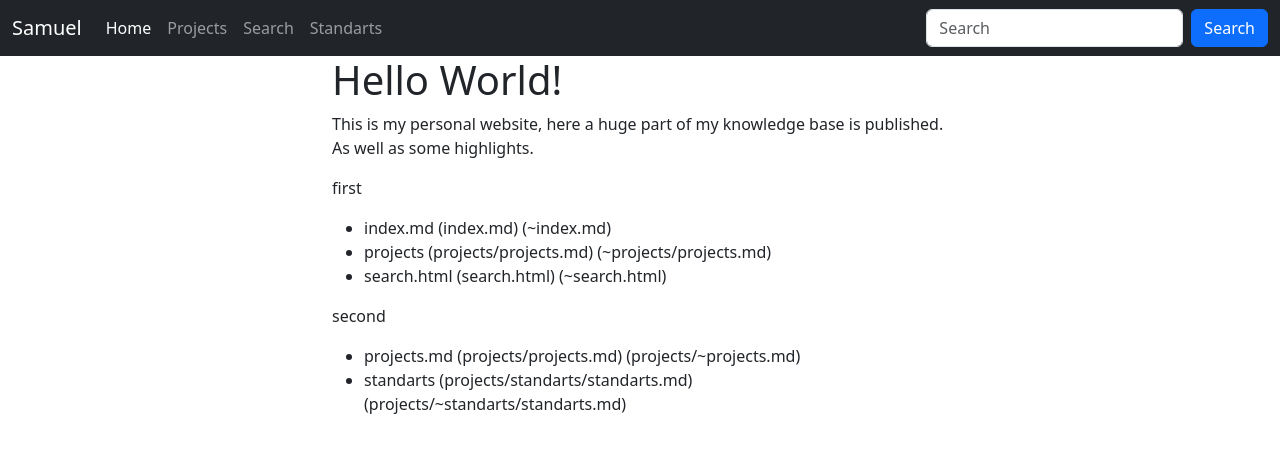
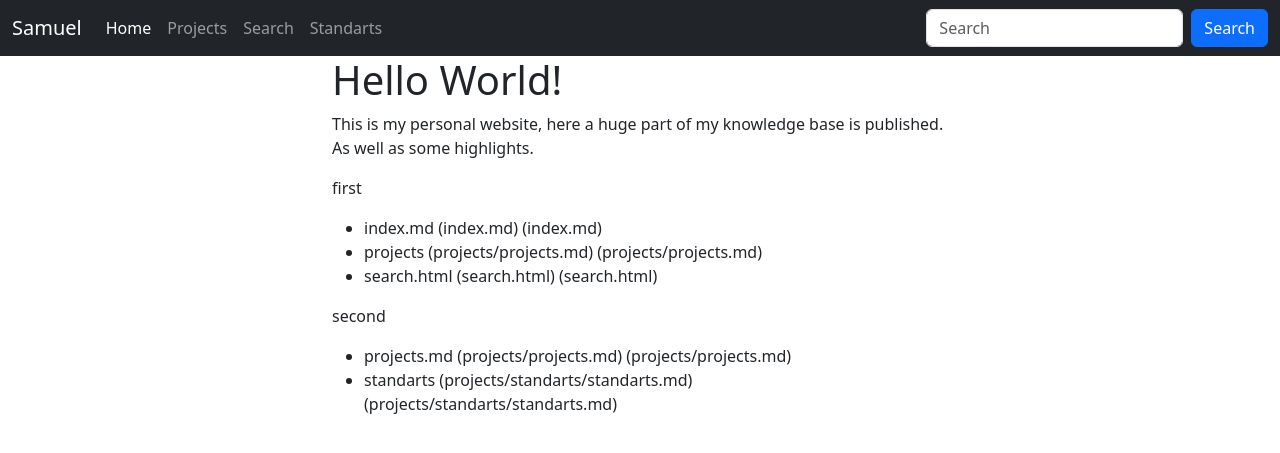
Before and after one commit to Soraxem/website-test, a Jekyll site: the page built from index.md, in a window 1280 px wide. Shown: the top 453 px of the page. Built offline with Jekyll 4.4.1, drawn with Linux system fonts in a browser that asks for light colours.

Commit message:
Update navigation.html

```diff
--- a/_includes/navigation.html
+++ b/_includes/navigation.html
@@ -8,7 +8,7 @@
 			{%- unless dirs_array == dirs_array_uniq -%}
 				{% assign dirs = dirs | append: dir -%}
 				<li>
-					{{ path | remove_first: include.level | split: "/" | first }} ({{ path }}) ({{ include.level | append: pat }})
+					{{ path | remove_first: include.level | split: "/" | first }} ({{ path }}) ({{ include.level | append: pat | remove: "~" }})
 					{%- assign dirs_sub = "" -%}
 					{%- if pat contains "/" -%}
 						{% assign new_level = include.level | append: pat %}
```
